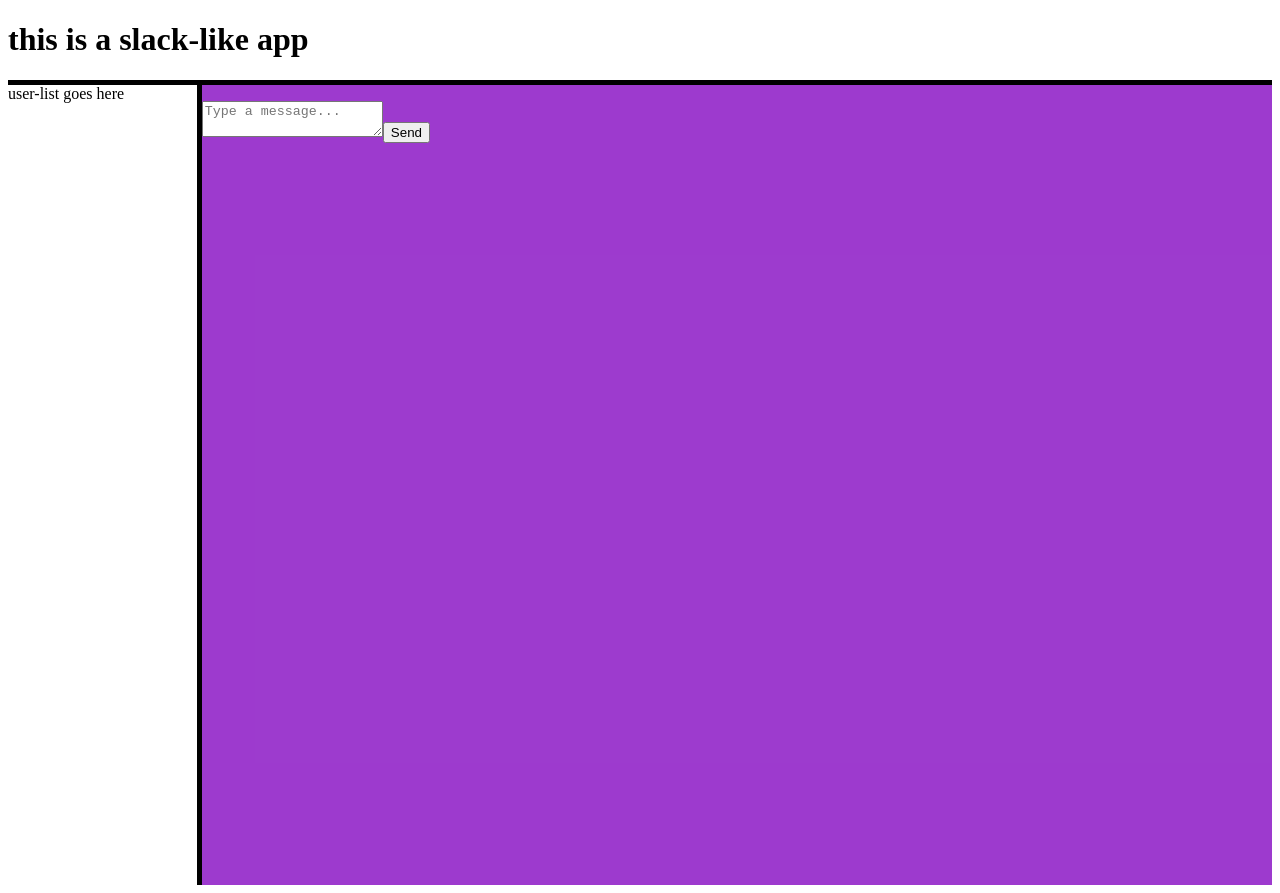
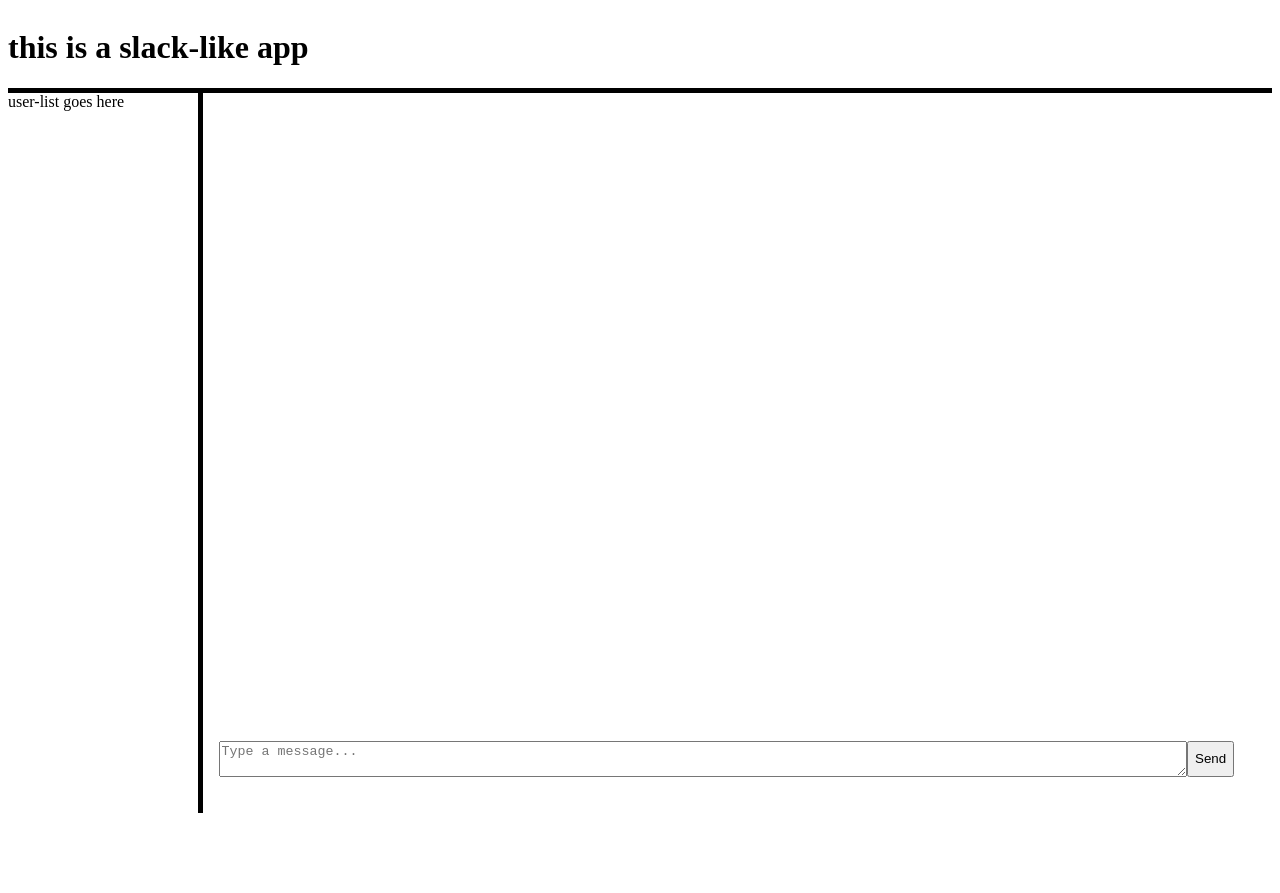
Before and after one commit to Awiedenman/ng-convo-tags, an Angular app: page / in a window 1280 px wide. After the commit the page ends 821 px from the top, so only its background shows below. Built offline with nearby package versions, Linux system fonts and the light colour scheme.

Commit message:
Add initial styles

```diff
--- a/angular.json
+++ b/angular.json
@@ -91,6 +91,7 @@
               }
             ],
             "styles": [
+              "../node_modules/normalize.css/normalize.css",
               "src/styles.scss"
             ],
             "scripts": []
--- a/package.json
+++ b/package.json
@@ -18,6 +18,7 @@
     "@angular/platform-browser": "^18.2.0",
     "@angular/platform-browser-dynamic": "^18.2.0",
     "@angular/router": "^18.2.0",
+    "normalize.css": "^8.0.1",
     "rxjs": "~7.8.0",
     "tslib": "^2.3.0",
     "zone.js": "~0.14.10"
--- a/src/app/app.component.html
+++ b/src/app/app.component.html
@@ -1,4 +1,6 @@
-<h1>this is a slack-like app</h1>
+<header>
+  <h1>this is a slack-like app</h1>
+</header>
 <main>
   <section class="left-side"> user-list goes here</section>
   <section class="right-side">
--- a/src/app/app.component.scss
+++ b/src/app/app.component.scss
@@ -1,25 +1,33 @@
 body {
-  margin: 0px;
+  margin-left: 0;
+  margin-right: 0;
+  margin-bottom: 0;
+  margin-top: 0;
 }
 
+:host {
+  display: flex;
+  margin: 0;
+  flex-direction: column;
+  overflow: hidden;
+
   main {
-  width: 100%;
     display: flex;
     border-top: #000 5px solid;
-
-}
+    height: 90vh;
 
     .left-side {
       display: inline-block;
       border-right: #000 5px solid;
       width: 15%;
-  max-width: 200px;
-  height: 100vh;
     }
 
     .right-side {
-  display: inline-block;
-  background-color: rgba(153, 50, 204, 0.957);
-  width: 85%;
-  height: 100vh;
+      display: flex;
+      position: relative;
+      flex-direction: column;
+      width: 100%;
+      flex: 1;
     }
+  }
+}
--- a/src/app/components/comment-input/comment-input.component.scss
+++ b/src/app/components/comment-input/comment-input.component.scss
@@ -0,0 +1,16 @@
+:host {
+  width: 100%;
+  align-self: flex-end;
+
+  .message-input {
+    display: flex;
+    width: 100%;
+    margin: 1rem 1rem 2rem 1rem;
+    overflow: hidden;
+    z-index: 1;
+
+    textarea {
+      width: 90%;
+    }
+  }
+}
--- a/src/app/components/conversation/conversation.component.scss
+++ b/src/app/components/conversation/conversation.component.scss
@@ -0,0 +1,28 @@
+:host {
+  display: flex;
+  flex-grow: 1;
+  width: 100%;
+
+  .conversation-container {
+    display: flex;
+    background-color: #fff;
+    width: 100%;
+    // padding: 2rem;
+    flex-direction: column;
+
+    >ul {
+      display: flex;
+      flex-direction: column;
+      padding: unset;
+      overflow-y: scroll;
+      max-height: 75vh;
+      flex-grow: 1;
+    }
+
+    .comment {
+      padding: 1rem 0;
+      border-top: #000 solid 1px;
+      list-style: none;
+    }
+  }
+}
--- a/src/app/components/conversation/conversation.component.ts
+++ b/src/app/components/conversation/conversation.component.ts
@@ -21,7 +21,6 @@ export class ConversationComponent implements OnInit {
   }
 
   onCommentSubmitted(comment: string): void {
-    console.log('1', comment)
     const newComment: Comment = {
       id: 2, //! use conversation service to return us the previous length of comments array and += 1;
       userId: 6, //! use the User service to return this value;
--- a/src/app/shared/models/user.model.ts
+++ b/src/app/shared/models/user.model.ts
@@ -1,5 +1,6 @@
 export interface User {
   name: string;
+  img: string;
   id: number;
   taggedConversationIds: number[];
 }
```
Also changed, not shown: 1 other file (tests, documents, lock files or other folders). Lines whose indentation alone changed are shown as unchanged.
